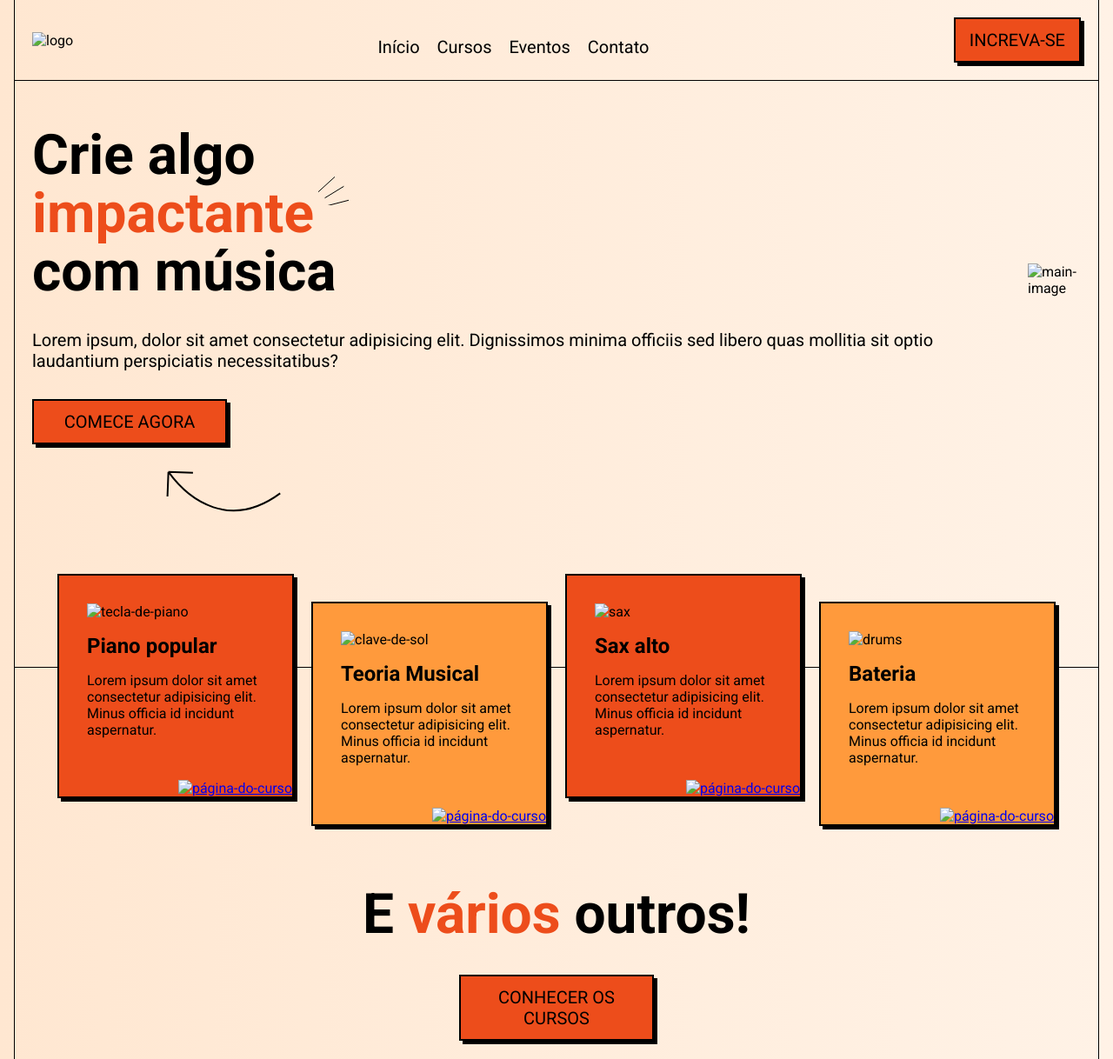
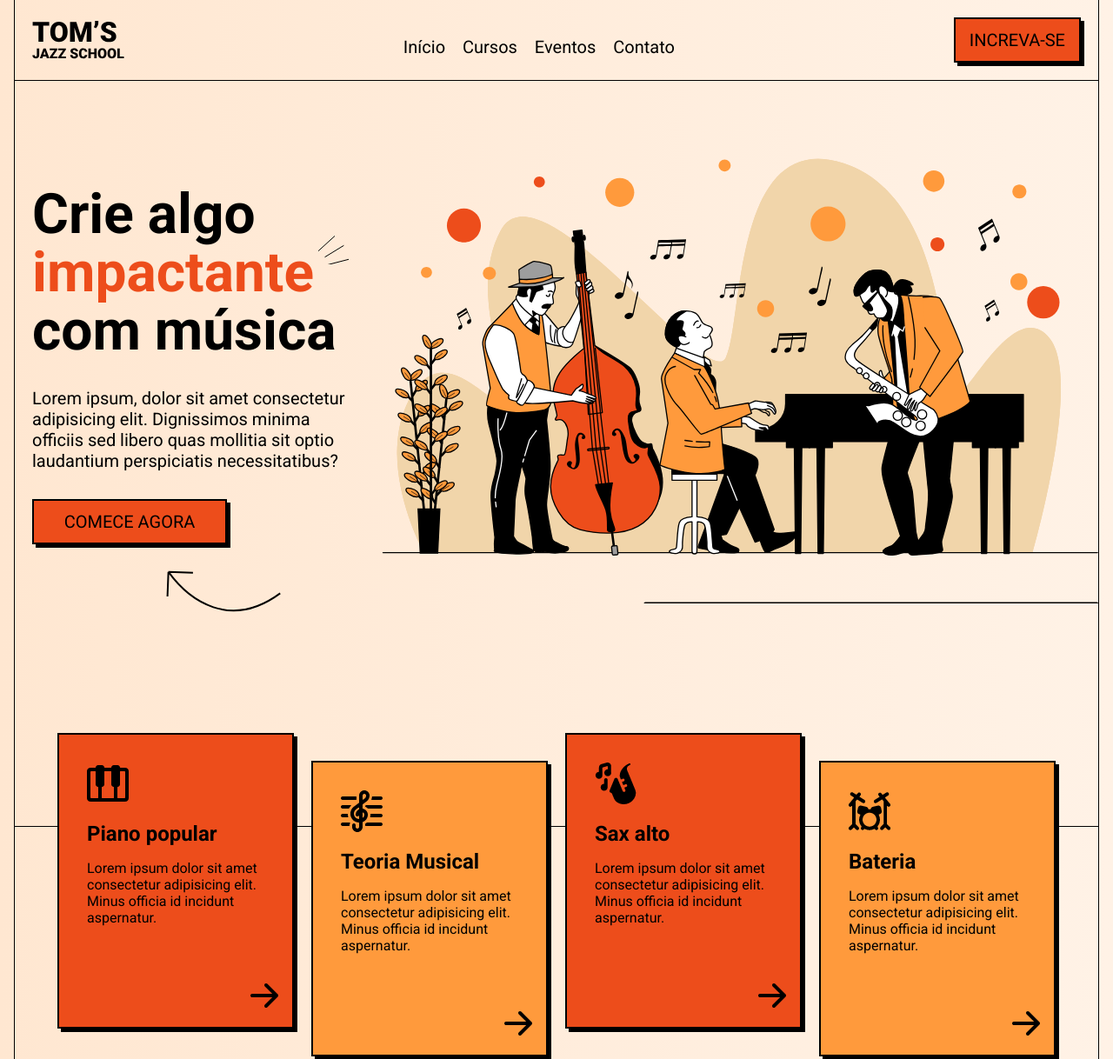
Before and after one commit to ADABetti/escola-de-jazz, a plain HTML site: page index.html in a window 1280 px wide. Shown: the top 1218 px of the page at 87% size. Drawn offline with Linux system fonts and the light colour scheme; files whose address does not match are found by name.

Commit message:
Update index.html

```diff
--- a/index.html
+++ b/index.html
@@ -16,7 +16,7 @@
   <body>
     <header>
       <div class="container">
-        <img src="./images/logo.svg" alt="logo" />
+        <img src="logo.svg" alt="logo" />
         <nav class="mt-1 mx-auto">
           <a href="#">Início</a>
           <a href="#">Cursos</a>
@@ -30,7 +30,7 @@
     <main>
       <section class="hero-section">
         <div class="container row-reverse">
-          <img src="./images/hero-img.svg" alt="main-image" />
+          <img src="hero-img.svg" alt="main-image" />
           <div>
             <h1 class="mt-2">
               Crie algo
@@ -49,47 +49,47 @@
       <section class="courses-section">
         <div class="cards">
           <article class="card">
-            <img src="./images/piano.png" alt="tecla-de-piano" />
+            <img src="piano.png" alt="tecla-de-piano" />
             <strong>Piano popular</strong>
             <p>
               Lorem ipsum dolor sit amet consectetur adipisicing elit. Minus
               officia id incidunt aspernatur.
             </p>
             <a href="#">
-              <img src="./images/arrow-right.svg" alt="página-do-curso" />
+              <img src="arrow-right.svg" alt="página-do-curso" />
             </a>
           </article>
           <article class="card">
-            <img src="./images/clef.png" alt="clave-de-sol" />
+            <img src="clef.png" alt="clave-de-sol" />
             <strong>Teoria Musical</strong>
             <p>
               Lorem ipsum dolor sit amet consectetur adipisicing elit. Minus
               officia id incidunt aspernatur.
             </p>
             <a href="#">
-              <img src="./images/arrow-right.svg" alt="página-do-curso" />
+              <img src="arrow-right.svg" alt="página-do-curso" />
             </a>
           </article>
           <article class="card">
-            <img src="./images/sax.png" alt="sax" />
+            <img src="sax.png" alt="sax" />
             <strong>Sax alto</strong>
             <p>
               Lorem ipsum dolor sit amet consectetur adipisicing elit. Minus
               officia id incidunt aspernatur.
             </p>
             <a href="#">
-              <img src="./images/arrow-right.svg" alt="página-do-curso" />
+              <img src="arrow-right.svg" alt="página-do-curso" />
             </a>
           </article>
           <article class="card">
-            <img src="./images/drums.png" alt="drums" />
+            <img src="drums.png" alt="drums" />
             <strong>Bateria</strong>
             <p>
               Lorem ipsum dolor sit amet consectetur adipisicing elit. Minus
               officia id incidunt aspernatur.
             </p>
             <a href="#">
-              <img src="./images/arrow-right.svg" alt="página-do-curso" />
+              <img src="arrow-right.svg" alt="página-do-curso" />
             </a>
           </article>
         </div>
@@ -102,7 +102,7 @@
     <footer>
       <div class="container">
         <div class="about-column">
-          <img class="mb-1 mt-1" src="images/logo.svg" alt="logo" />
+          <img class="mb-1 mt-1" src="logo.svg" alt="logo" />
           <p class="mb-2">
             Lorem ipsum, dolor sit amet consectetur adipisicing elit. Ullam,
             facilis?
```
